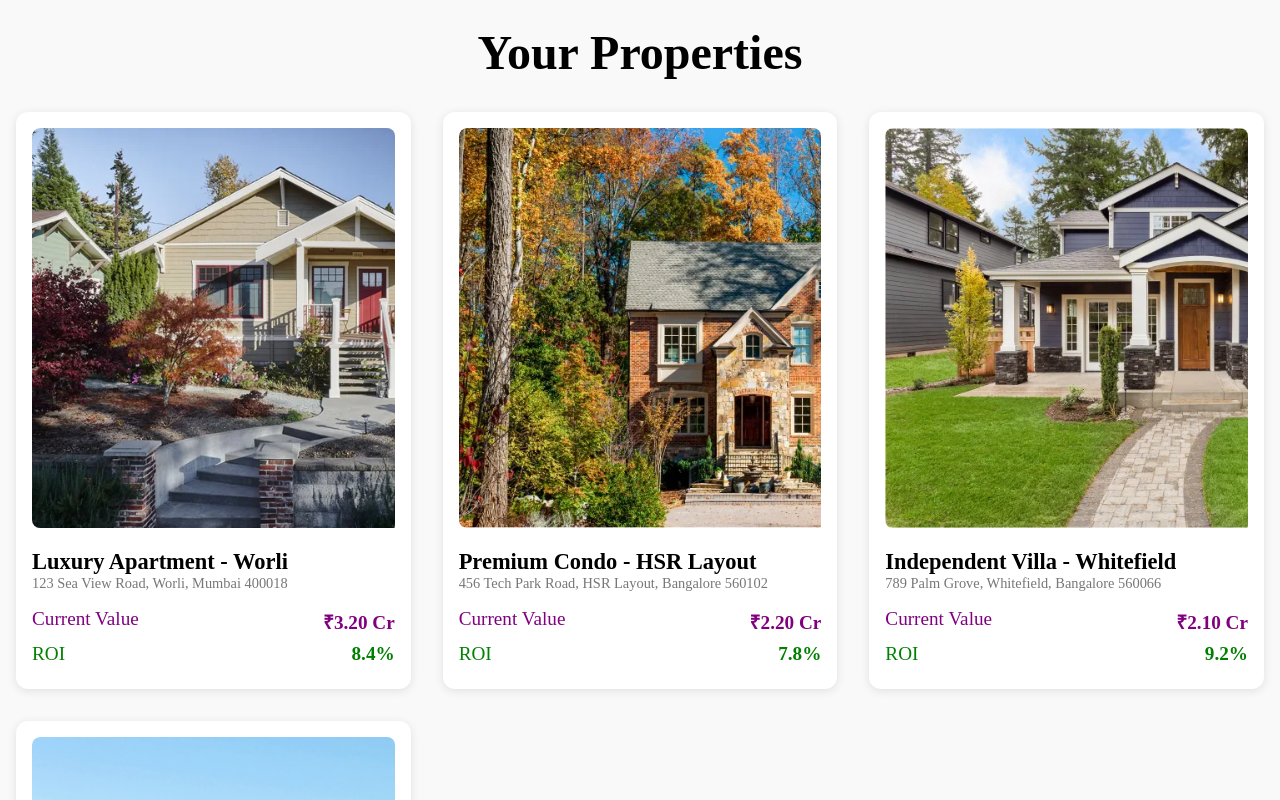
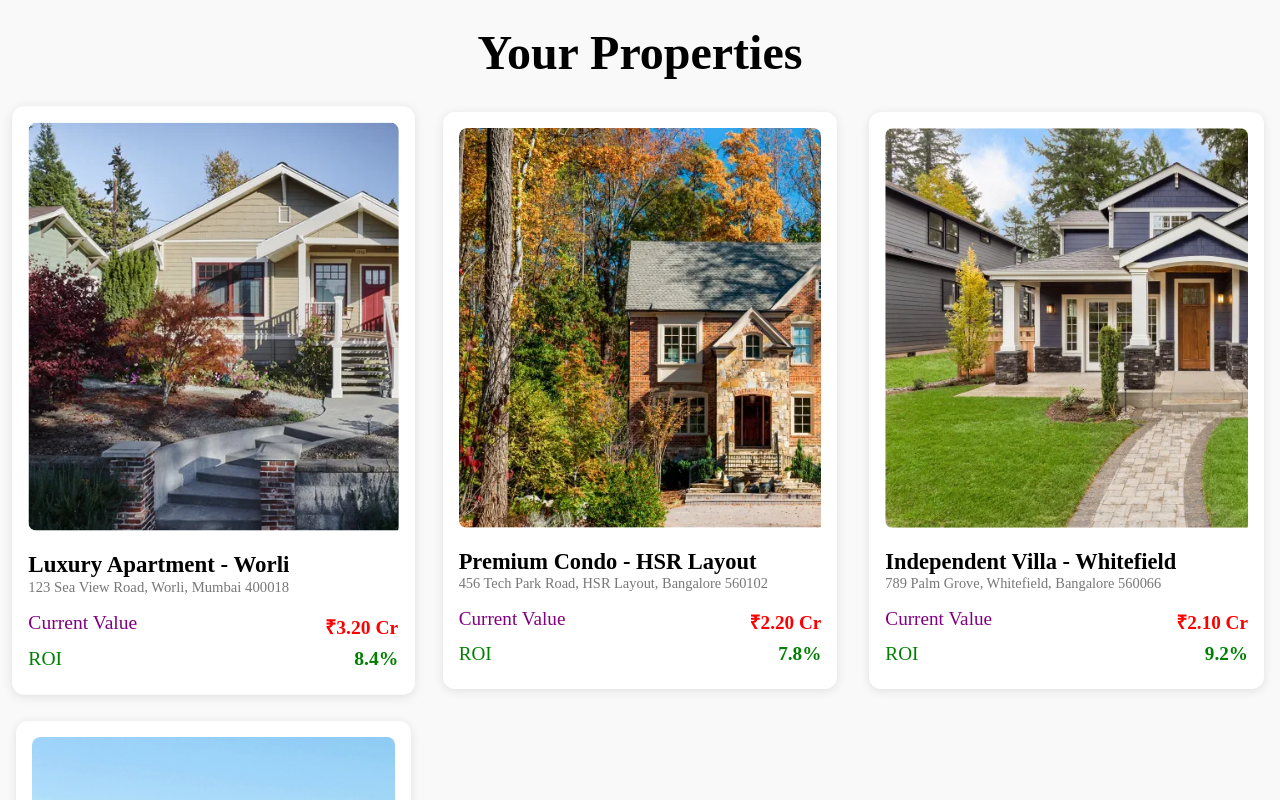
Before and after one commit to Trishix/InVestate, a Next.js app: page / in a window 1280 px wide. In both pictures the pointer is over the element 213 px from the left and 1453 px from the top of the page. Shown: the part 1053-1853 px from the top of the page. Built offline with nearby package versions, Linux system fonts and the light colour scheme.

Commit message:
added hover effect

```diff
--- a/src/app/page.js
+++ b/src/app/page.js
@@ -53,7 +53,7 @@ export default function Home() {
                   <div className={styles.details} style={{color: "purple"}}>
                     <div className={styles.detailItem}>
                       <span>Current Value</span>
-                      <span className={styles.value} style={{color: "purple"}}>₹{(property.currentValue / 10000000).toFixed(2)} Cr</span>
+                      <span className={styles.value} style={{color: "red"}}>₹{(property.currentValue / 10000000).toFixed(2)} Cr</span>
                     </div>
                     <div className={styles.detailItem}>
                       <span style={{color: "green"}}>ROI</span>
--- a/src/app/page.module.css
+++ b/src/app/page.module.css
@@ -26,6 +26,11 @@
   box-shadow: 0 2px 10px rgba(0, 0, 0, 0.1);
   scroll-snap-align: start;
   min-width: 280px;
+}
+
+.slide:hover {
+  transform: scale(1.02);
+  transition: transform 0.3s ease;
 }
 
 .propertyImage {
```
